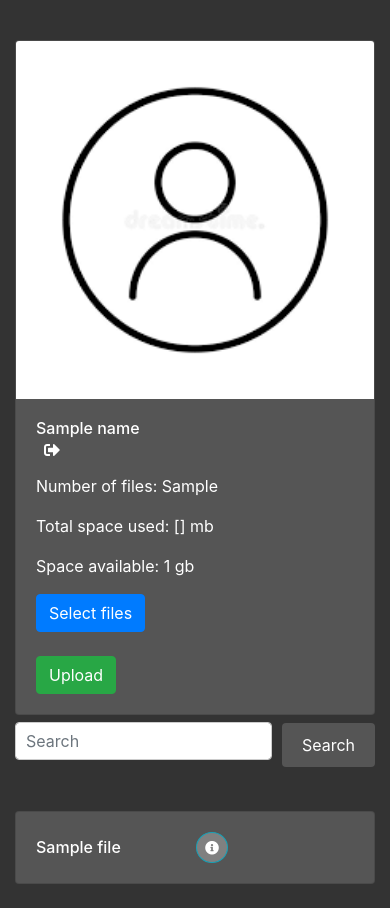
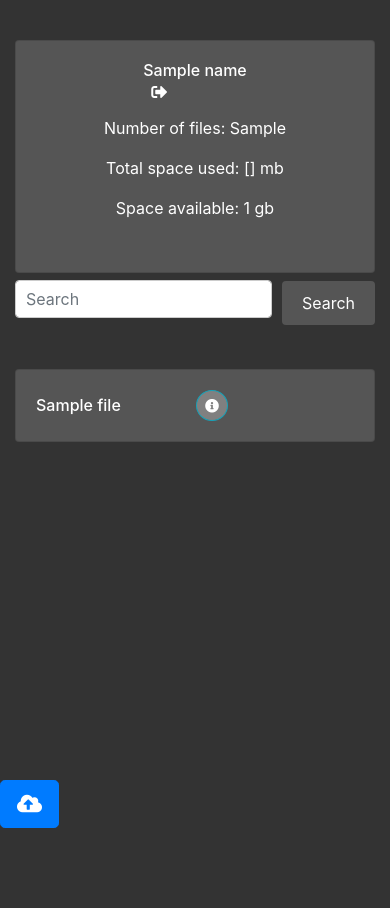
Before and after one commit to Bonjo99/project-pii, a Flask app: template template/dashboard.html in a window 390 px wide. After the commit the page ends 828 px from the top, so only its background shows below. Run offline with Flask 3, Linux system fonts and the light colour scheme; the template is opened without the code that fills it: most values are stand-ins (such as "Sample title", 1, 10 or a date in 2020); some libraries are stand-ins or nearby versions.

Commit message:
fix front-end

```diff
--- a/static/css/dashboard.css
+++ b/static/css/dashboard.css
@@ -135,3 +135,16 @@
     top: 0;
     z-index: 1000;
 }
+@media (max-width: 767px) {
+    #profile-card img {
+      display: none;
+    }
+    #profile-card .card-body {
+      display: flex;
+      flex-direction: column;
+      align-items: center;
+    }
+    .responsive-hide {
+        display: none;
+    }
+  }
--- a/template/dashboard.html
+++ b/template/dashboard.html
@@ -42,10 +42,10 @@
                         <p class="card-text">Space available: <span id="space-available"></span> gb</p>
                         <form method="POST" action="/upload/{{ username }}/file" enctype="multipart/form-data">
                             <div class="form-group">
-                                <label for="file-upload" class="btn btn-primary">Select files</label>
+                                <label for="file-upload" class="btn btn-info responsive-hide">Select files</label>
                                 <input type="file" id="file-upload" name="files[]" multiple style="display:none;">
                             </div>
-                            <button type="submit" class="btn btn-success">Upload</button>
+                            <button type="submit" class="btn btn-warning responsive-hide">Upload</button>
                         </form>
                     </div>
                 </div>
@@ -93,7 +93,12 @@
                 </div>
             </div>
         </div>
+        <div id="upload-button-container" class="fixed-bottom mb-3 mr-3 d-sm-none d-block">
+            <input type="file" id="file-input" style="display: none;">
+            <button id="upload-button" class="btn btn-primary btn-lg"><i class="fas fa-cloud-upload-alt"></i></button>
+        </div>
     </div>
+
 
     <script src="https://code.jquery.com/jquery-3.3.1.slim.min.js"></script>
     <script>
@@ -157,4 +162,45 @@
                 }
             }
         }
+        document.addEventListener("DOMContentLoaded", function() {
+    // Seleziona il bottone di caricamento del file
+    var uploadButton = document.getElementById('upload-button');
+
+    // Aggiungi un listener per il click sul bottone di caricamento del file
+    uploadButton.addEventListener('click', function() {
+        // Quando il bottone viene cliccato, simula il click sull'input file
+        document.getElementById('file-input').click();
+    });
+
+    // Aggiungi un listener per il cambiamento del file selezionato
+    document.getElementById('file-input').addEventListener('change', function(event) {
+        var files = event.target.files;
+        if (files.length > 0) {
+            var formData = new FormData();
+            // Aggiungi i file selezionati al FormData
+            for (var i = 0; i < files.length; i++) {
+                formData.append('files[]', files[i]);
+            }
+            // Esegui la richiesta POST per caricare i file
+            fetch('/upload/{{ username }}/file', {
+                method: 'POST',
+                body: formData
+            })
+            .then(response => {
+                if (response.ok) {
+                    // Se il caricamento ha successo, ricarica la pagina
+                    window.location.reload();
+                } else {
+                    // Se il caricamento fallisce, mostra un messaggio di errore
+                    alert('Errore durante il caricamento del file.');
+                }
+            })
+            .catch(error => {
+                console.error('Si è verificato un errore:', error);
+                alert('Si è verificato un errore durante il caricamento del file.');
+            });
+        }
+    });
+});
+
     </script>
```
